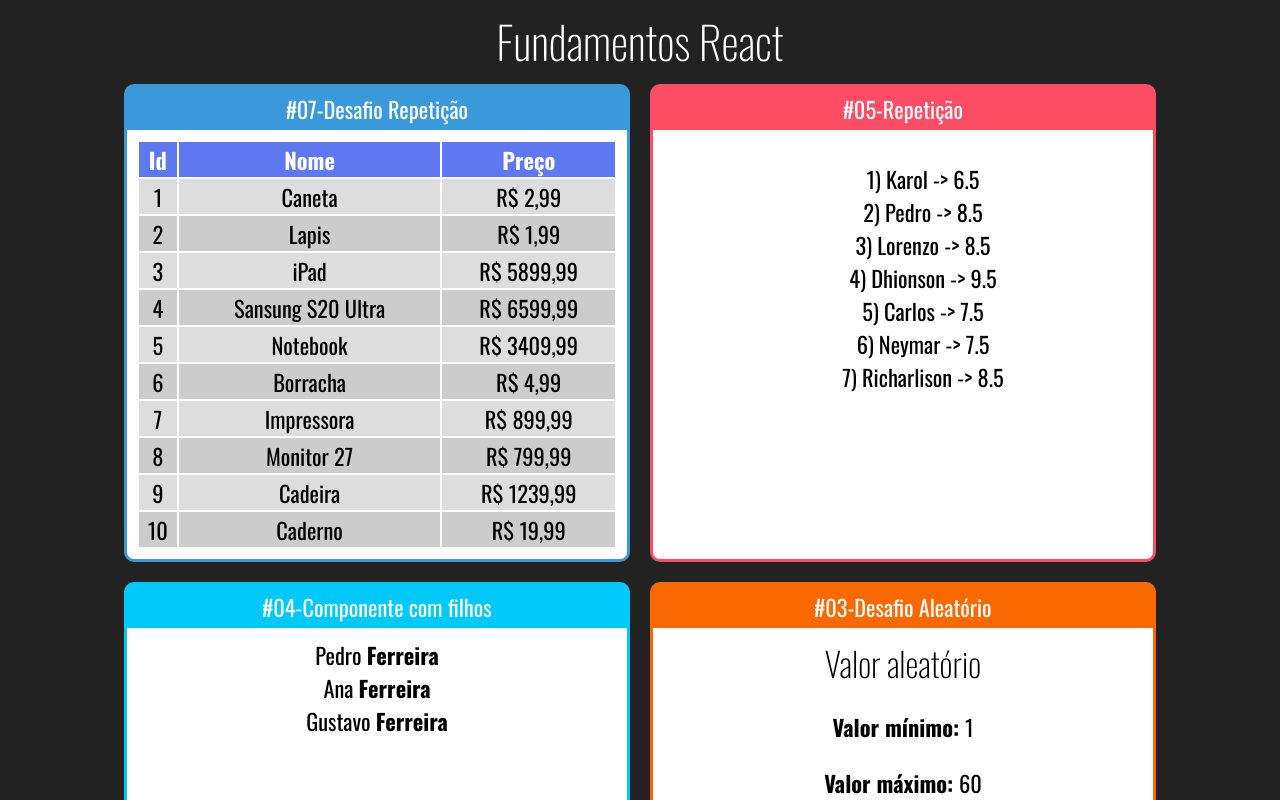
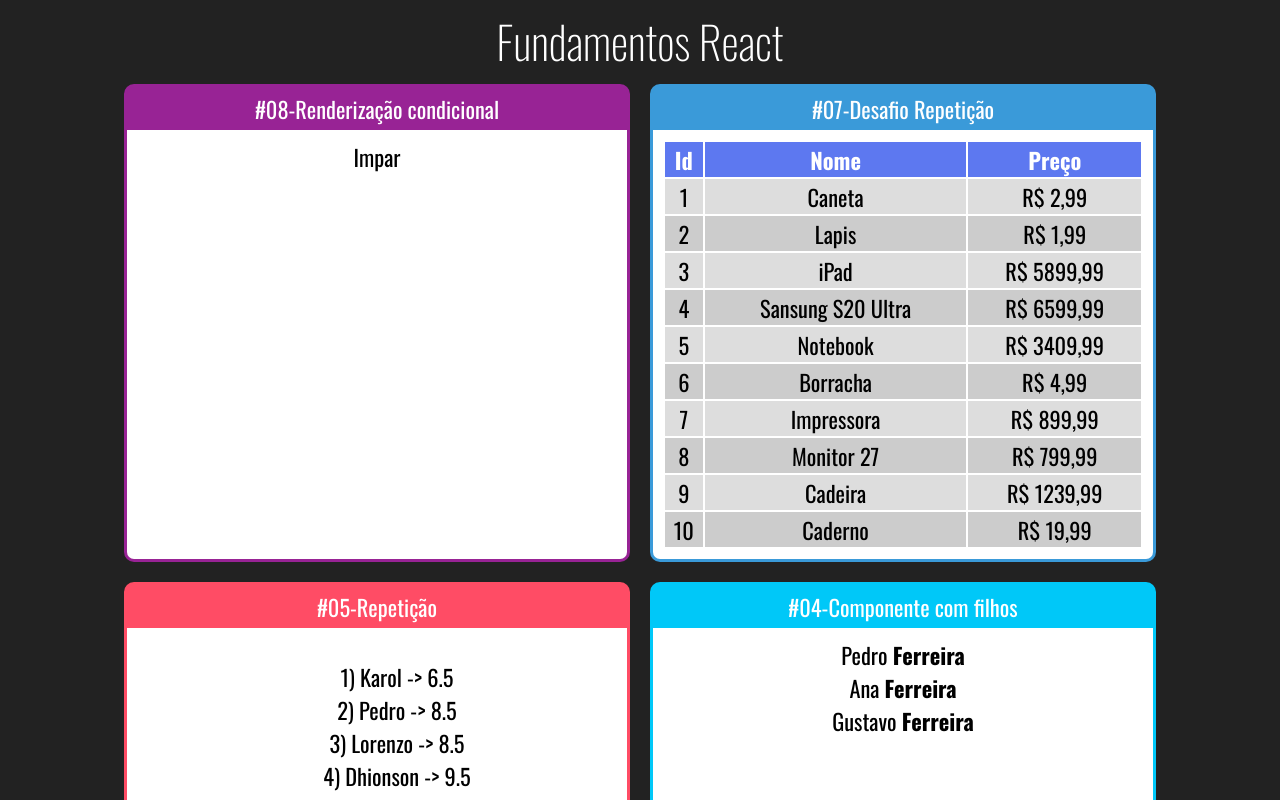
Before and after one commit to dhionson2/reactBiblioteca, a React (Create React App) app in the folder fundamentos-react/: page / in a window 1280 px wide. Shown: the top 800 px of the page. Built offline with nearby package versions, Linux system fonts and the light colour scheme.

Commit message:
Renderização condicional #1

```diff
--- a/fundamentos-react/src/App.jsx
+++ b/fundamentos-react/src/App.jsx
@@ -1,6 +1,7 @@
 import './App.css'
 import React from "react";
 
+import ParOuImpar from './components/basicos/condicional/ParOuImpar';
 import TabelaProdutos from './Repeticao/TabelaProdutos';
 import ListaAlunos from './Repeticao/ListaAlunos';
 import FamilhaMembro from './components/basicos/FamilhaMembro';
@@ -16,6 +17,9 @@
             <h1>Fundamentos React</h1>
 
             <div className="Cards">
+                <Card titulo="#08-Renderização condicional" color="#982395">
+                   <ParOuImpar numero={23}></ParOuImpar>
+                </Card>
                 <Card titulo="#07-Desafio Repetição" color="#3A9AD9">
                    <TabelaProdutos></TabelaProdutos>
                 </Card>
--- a/fundamentos-react/src/Repeticao/TabelaProdutos.jsx
+++ b/fundamentos-react/src/Repeticao/TabelaProdutos.jsx
@@ -6,7 +6,7 @@
     function getLinhas() {
         return produtos.map((produto, i) => {
             return(
-                <tr key={produto.id} className={i % 2 == 0 ? 'Par' : 'Impar'}>
+                <tr key={produto.id} className={i % 2 === 0 ? 'Par' : 'Impar'}>
                     <td>{produto.id}</td>
                     <td>{produto.nome}</td>
                     <td>R$ {produto.preco.toFixed(2).replace('.',',')}</td>
--- /dev/null
+++ b/fundamentos-react/src/components/basicos/condicional/ParOuImpar.jsx
@@ -0,0 +1,15 @@
+import React from "react";
+
+export default props => {
+    const isPar = props.numero % 2 ===0
+    return (
+        <div>
+            {   isPar ?
+                <span>Par</span> :
+                <span>Impar</span>
+            }
+
+
+        </div>
+    )
+}
```
